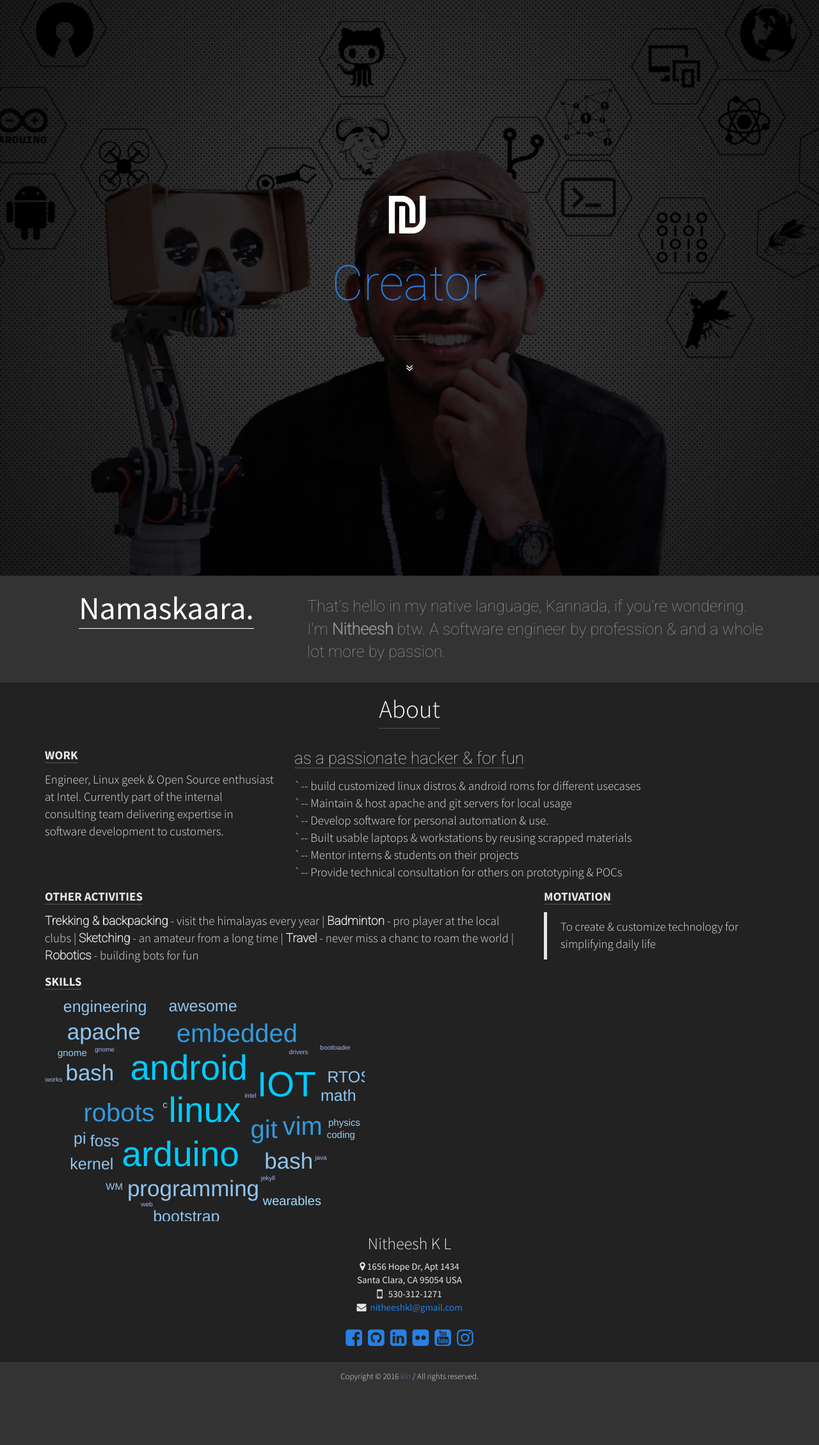
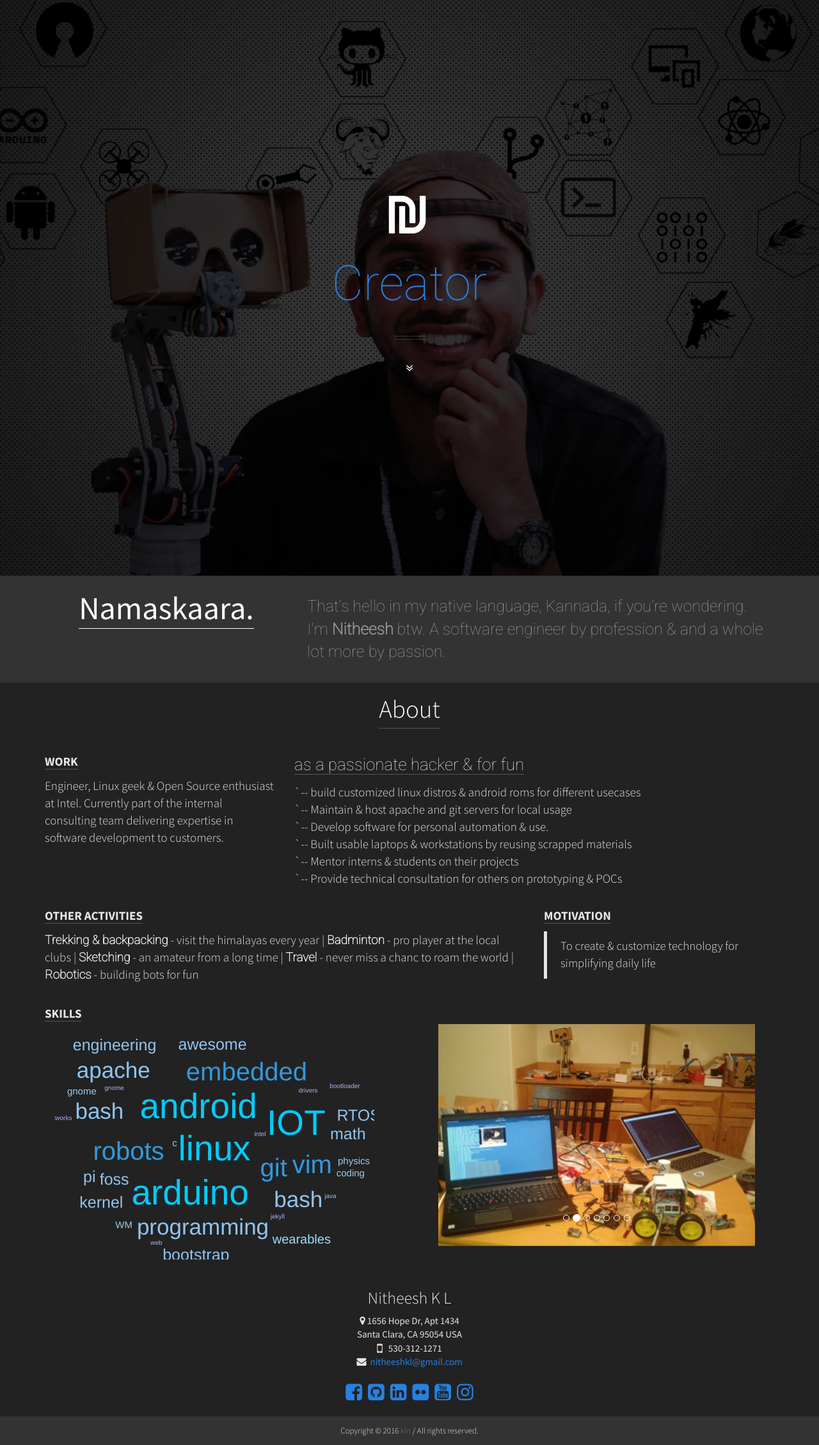
Before and after one commit to nitheeshkl/nitheeshkl.github.io, a Jekyll site: the page built from _pages/02_splash.md, in a window 1280 px wide. Shown: the whole page at 64% size. Built offline with Jekyll 4.4.1, drawn with Linux system fonts in a browser that asks for light colours; nearby versions of some CDN libraries; some web fonts are replaced; before the commit the page ends 2174 px from its top, so only the background shows below that.

Commit message:
add carousel and image slider
Signed-off-by: Nitheesh K L <nitheesh.k.l@intel.com>

```diff
--- /dev/null
+++ b/_includes/carousel
@@ -0,0 +1,61 @@
+{% include base_path %}
+
+<div id="carousel-example-generic" class="carousel slide" data-ride="carousel">
+  <!-- Indicators -->
+  <ol class="carousel-indicators">
+    <li data-target="#carousel-example-generic" data-slide-to="0" class="active"></li>
+    <li data-target="#carousel-example-generic" data-slide-to="1"></li>
+    <li data-target="#carousel-example-generic" data-slide-to="2"></li>
+    <li data-target="#carousel-example-generic" data-slide-to="3"></li>
+    <li data-target="#carousel-example-generic" data-slide-to="4"></li>
+    <li data-target="#carousel-example-generic" data-slide-to="5"></li>
+    <li data-target="#carousel-example-generic" data-slide-to="6"></li>
+  </ol>
+
+  <!-- Wrapper for slides -->
+  <div class="carousel-inner">
+    <div class="item active">
+      <img src="{{ base_path }}/assets/img/slider/slider1.png" alt="...">
+    </div>
+    <div class="item">
+      <img src="{{ base_path }}/assets/img/slider/slider2.png" alt="...">
+      <div class="carousel-caption">
+      </div>
+    </div>
+    <div class="item">
+      <img src="{{ base_path }}/assets/img/slider/slider3.png" alt="...">
+      <div class="carousel-caption">
+      </div>
+    </div>
+    <div class="item">
+      <img src="{{ base_path }}/assets/img/slider/slider4.png" alt="...">
+      <div class="carousel-caption">
+      </div>
+    </div>
+    <div class="item">
+      <img src="{{ base_path }}/assets/img/slider/slider5.png" alt="...">
+      <div class="carousel-caption">
+      </div>
+    </div>
+    <div class="item">
+      <img src="{{ base_path }}/assets/img/slider/slider6.png" alt="...">
+      <div class="carousel-caption">
+      </div>
+    </div>
+    <div class="item">
+      <img src="{{ base_path }}/assets/img/slider/slider7.png" alt="...">
+      <div class="carousel-caption">
+      </div>
+    </div>
+  </div>
+
+  <!-- Controls -->
+  <!--
+  <a class="left carousel-control" href="#carousel-example-generic" role="button" data-slide="prev">
+    <span class="glyphicon glyphicon-chevron-left"></span>
+  </a>
+  <a class="right carousel-control" href="#carousel-example-generic" role="button" data-slide="next">
+    <span class="glyphicon glyphicon-chevron-right"></span>
+  </a>
+  -->
+</div> <!-- Carousel -->
--- a/_pages/02_splash.md
+++ b/_pages/02_splash.md
@@ -65,9 +65,13 @@
     <div class="col-xs-12 col-md-6">
         <p class="section_subtitle"> <span class="underline">skills</span></p>
         <div id="skills">
+            <div id="words"></div>
         </div>
     </div>
     <div class="col-xs-12 col-md-6">
+        <div id="slider">
+        {% include carousel %}
+        </div>
     </div>
     </div>
 
--- a/assets/_sass/_custom_styles.scss
+++ b/assets/_sass/_custom_styles.scss
@@ -176,6 +176,11 @@
     font-weight: lighter;
 }
 
+#about .row {
+    padding-top: $padding-base-vertical;
+    padding-bottom: $padding-base-vertical;
+}
+
 #about .section_title {
     color: #fff;
     padding-bottom: $padding-large-vertical;
@@ -212,3 +217,13 @@
 #about strong {
     font-family: "Roboto";
 }
+
+#about #skills {
+    padding: 10px;
+    margin: 5px;
+}
+
+#about #slider {
+    padding: 15px;
+    margin: 15px;
+}
--- a/assets/js/splash.js
+++ b/assets/js/splash.js
@@ -105,11 +105,11 @@
       /* ... */
         ];
 
-        $('#skills').jQCloud(words, {
+        $('#words').jQCloud(words, {
             width: 500,
             height: 350,
             removeOverflowing: false,
-            autoResize: true,
+            autoResize: false,
             delay: 10,
         });
     });
```
Also changed, not shown: assets/img/slider/slider1.png (added), assets/img/slider/slider2.png (added), assets/img/slider/slider3.png (added), assets/img/slider/slider4.png (added), assets/img/slider/slider5.png (added), assets/img/slider/slider6.png (added), assets/img/slider/slider7.png (added).
